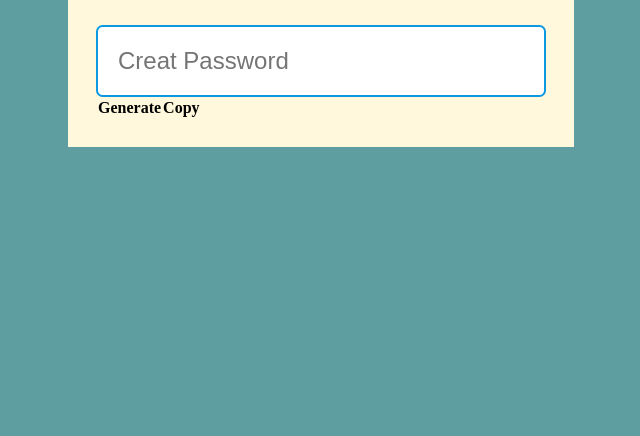
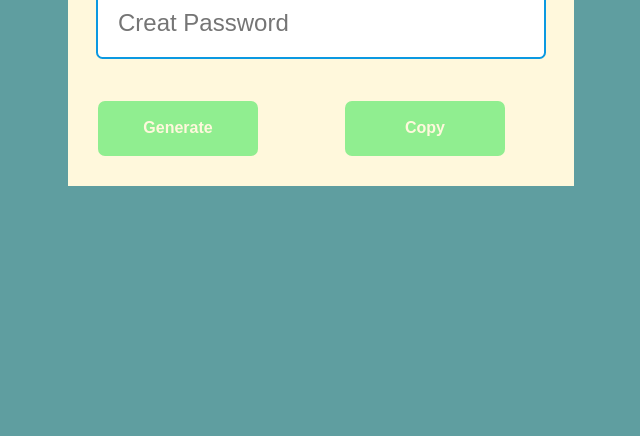
Before and after one commit to esghhe/password-generator, a plain HTML site: page index.html in a window 1280 px wide. Shown: the part 364-800 px from the top of the page, without its empty margins (319-959 px from the left). Drawn offline with Linux system fonts and the light colour scheme.

Commit message:
i added the cursor pointer and make the buttons work

```diff
--- a/assets/css/style.css
+++ b/assets/css/style.css
@@ -36,3 +36,27 @@ input{
 input.placeholder{
     font-size: 25px;
 }
+#button{
+    font-family: sans-serif;
+    font-size: 16px;
+    margin-top: 40px;
+    border: 2px rgb(22, 142, 256);
+    width: 160px;
+    height: 55px;
+    text-align: center;
+    background: lightgreen;
+    text-align: center;
+    color: cornsilk;
+    display: flex;
+    align-items: center;
+    justify-content: center;
+    border-radius: 7px;
+    cursor: pointer;
+}
+.btn2{
+    margin-left: 85px;
+}
+#button:hover{
+    color: cornsilk;
+    background: black;
+}
```
